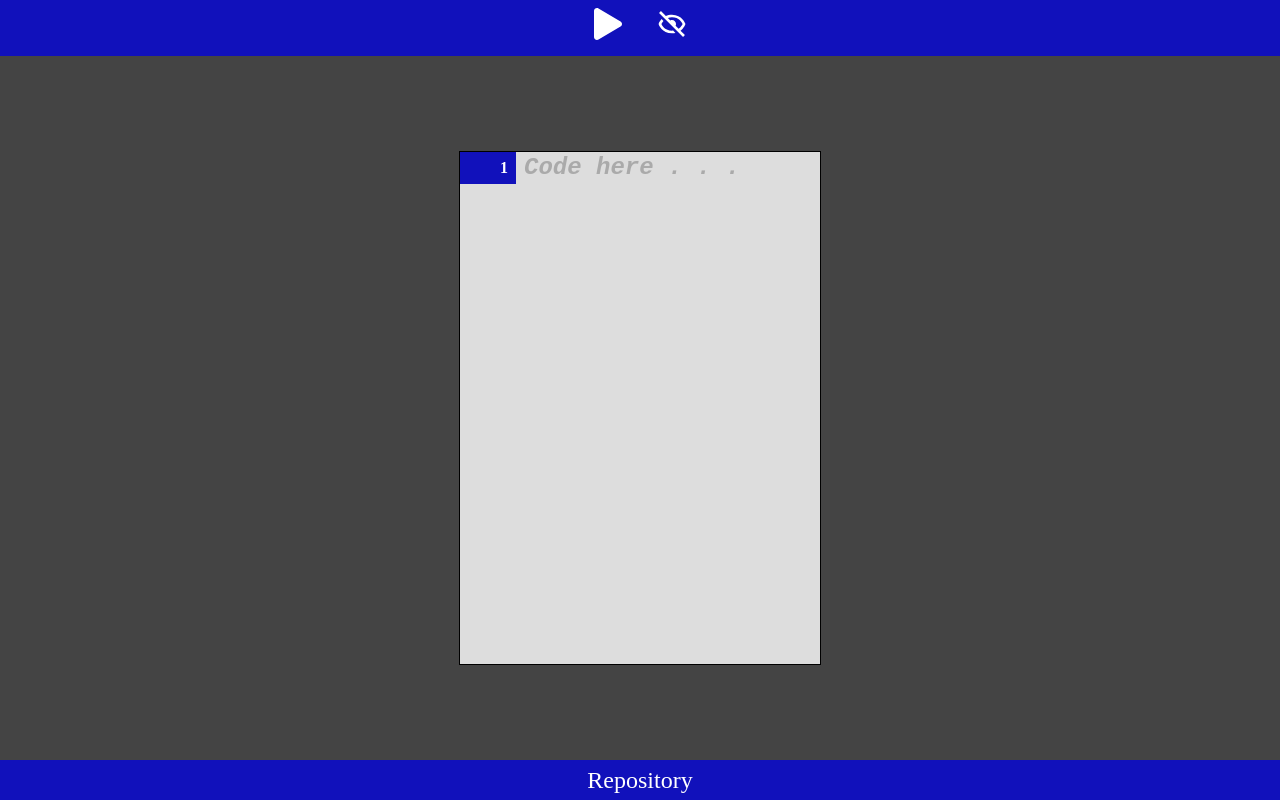
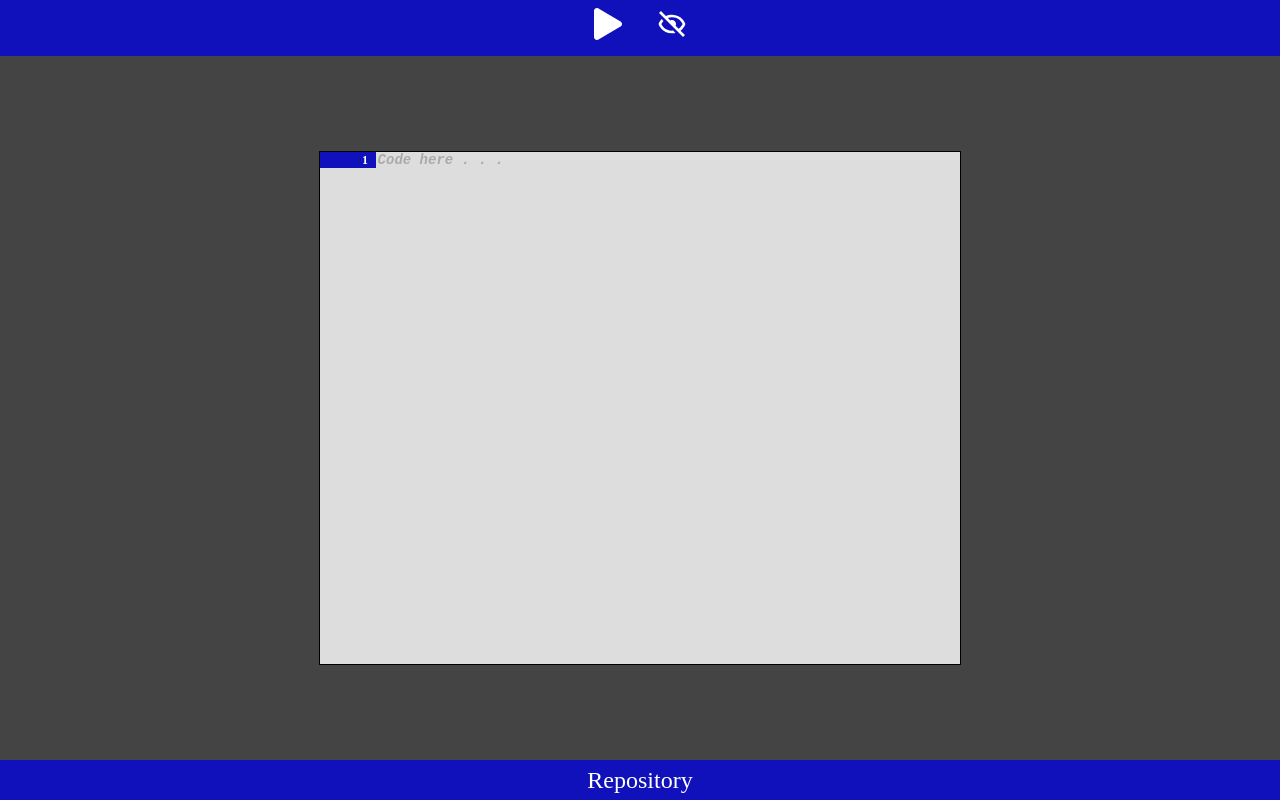
Before and after one commit to Tetr4k/cool-to-bril-compiler, a React (Create React App) app: page / in a window 1280 px wide. Built offline with nearby package versions, Linux system fonts and the light colour scheme.

Commit message:
Update style

```diff
--- a/src/App.tsx
+++ b/src/App.tsx
@@ -33,18 +33,21 @@ function App(){
 	}
 
 	const runCompiler = () => {
+		console.log(code);
 		const newTokens = doLexAnalysis(code);
 		const lastToken = newTokens.reverse().at(0);
 
-		if (lastToken instanceof ErrorToken)
+		if (lastToken instanceof ErrorToken){
 			setErrorLine(lastToken.getLine);
-		else
+			setTokens([lastToken]);
+		}
+		else{
 			setErrorLine(0);
+			setTokens(newTokens.reverse());
+		}
 
 		if (newTokens.length > 0)
 			toggle(true);
-
-		setTokens(newTokens);
 	}
 
 	return (
--- a/src/components/CodingArea/index.tsx
+++ b/src/components/CodingArea/index.tsx
@@ -7,7 +7,7 @@ const CodingArea = (props: codingAreaProps) => {
 	const initialRows = 1;
 	const [rows, setRows] = useState(initialRows);
 	const handleLineInput = (event: React.ChangeEvent<HTMLTextAreaElement>) => {
-		const textareaLineHeight = 32;
+		const textareaLineHeight = 16;
 		const previousRows = event.target.rows;
 		event.target.rows = initialRows;
 		const currentRows = ~~(event.target.scrollHeight / textareaLineHeight);
--- a/src/index.css
+++ b/src/index.css
@@ -43,13 +43,15 @@ button:hover{
 	display: flex;
 	height: 64vh;
 	overflow-y: scroll;
-	width: 45vh;
+	overflow-x: hidden;
+	width: 50%;
 }
 
 .coding-list li{
 	color: white;
+	font-size: 12px;
 	font-weight: bold;
-	line-height: 32px;
+	line-height: 16px;
 	padding-right: 0.5rem;
 	text-align: right;
 	width: 3rem;
@@ -76,14 +78,16 @@ li.error{
 	background: #DDDDDD;
 	border: none;
 	color: #333333;
-	font-size: 24px;
+	font-size: 14px;
 	height: auto;
-	line-height: 32px;
-	padding: 0 0 0 0.5rem;
+	padding: 0 0 0 0.1rem;
+	line-height: 16px;
 	resize: none;
 	outline: none;
-	overflow: auto;
-	text-justify: distribute;
+	white-space: pre;
+	width: 100%;
+	overflow-wrap: normal;
+	overflow-x: auto;
 }
 
 textarea::placeholder{
```
